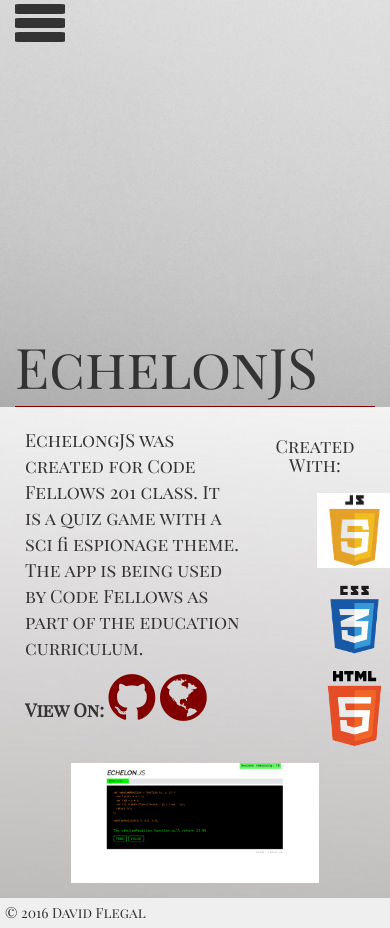
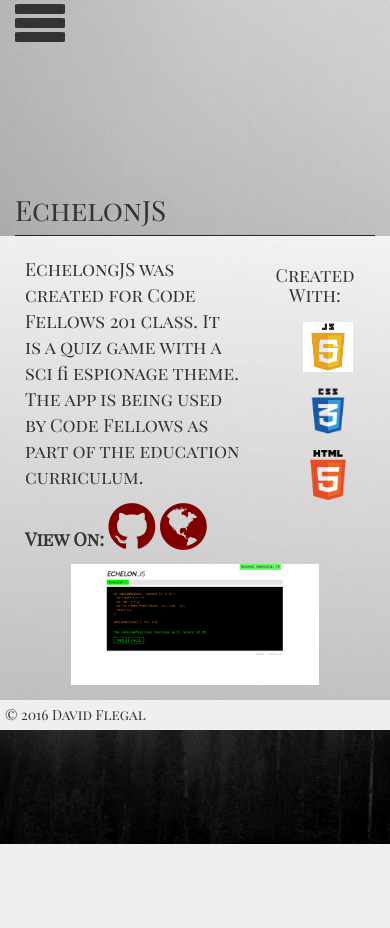
Before and after one commit to flegald/DavidFlegal, a Python web app: template mysite/templates/echelon.jinja2 in a window 390 px wide. After the commit the page ends 844 px from the top, so only its background shows below. Run offline with Jinja, Linux system fonts and the light colour scheme; the template is opened without the code that fills it, so the values that code supplies are empty.

Commit message:
worked on mobile css.

```diff
--- a/mysite/static/css/index.css
+++ b/mysite/static/css/index.css
@@ -48,6 +48,7 @@ body {
   margin-left: -20px;
   width: 220px;
   list-style: none;
+  z-index: 100;
 }
 
 .nav-mobile {
@@ -57,6 +58,11 @@ body {
 
 .nav-mobile a {
   color: #800000;
+}
+
+.mobile-nav {
+  position: absolute;
+  z-index: 999;
 }
 
 
@@ -95,13 +101,6 @@ body {
 	padding-top: 60px;
 	font-size: 3em;
   z-index: 90;
-}
-
-#arrow {
-  width: 200px;
-  margin-right: auto;
-  margin-left: auto;
-  margin-top: -30px;
 }
 
 .thumb {
@@ -143,7 +142,7 @@ i:hover {
   padding-top: 220px;
   font-size: 4em;
   margin-bottom: 0px;
-    border-bottom: 1px solid #800000;
+  border-bottom: 1px solid #800000;
 }
 
 .article-custom {
--- a/mysite/static/css/media.css
+++ b/mysite/static/css/media.css
@@ -4,7 +4,7 @@
 	}
 }
 
-@media (min-width: 1188px) {
+@media (min-width: 1200px) {
 	.article-custom {
 		margin-top: 331px;
 		background-image: url('../images/gradient.jpg');
@@ -17,3 +17,22 @@
 	}
 
 }
+
+@media (max-width: 800px){
+	.page-header {
+		padding-top: 80px;
+		font-size: 2em;
+	}
+
+	#name {
+		font-size: 2em;
+	}
+
+	.tool-list {
+		margin-left: -15px;
+	}
+
+	.tool-list li img {
+		width: 50px;
+	}
+}
--- a/mysite/templates/about.jinja2
+++ b/mysite/templates/about.jinja2
@@ -12,10 +12,10 @@
 
    <div class="container article-custom">
 	   <div class='col-lg-8 col-md-8 col-sm-6 col-xs-12'>
-	   <p>I am a dedicated web developer, specializing in Python. I have recently graduated from the Code Fellows 401 Advanced Python course. I enjoy working with frameworks and anything backend. I am able to do front end as well. I have taken multiple courses also at Code Fellows with an emphasis on JavaScript.
+	   <p>I am a dedicated web developer, specializing in Python. I have recently graduated from the Code Fellows 401 Advanced Python course. I enjoy working with and learning new frameworks. I also enjoy front-end development and have taken other classes at Code Fellows with a focus on front-end Javascript.
 		</p>
 		<p>
-		I am dedicated to efficiency and organization. I would love to work as a back end developer, using any framework and web service. I have developed RESTful APIs. I am well versed in AWS and Ansible deployment as well as utilizing Gunicorn in tandem with these tools.</p>
+		I am dedicated to efficiency and organization. I would love to work either as a back-end developer, handling frameworks and deployment, or as a front-end developer, polishing sites for user experience.</p>
 		<ul id='about_contact'>
 			<li>
 				<a href='https://github.com/flegald'>
--- a/mysite/templates/base.jinja2
+++ b/mysite/templates/base.jinja2
@@ -80,7 +80,7 @@
    })
 
 
-   if ($('html').width() <= 700){
+   if ($('html').width() <= 800){
          $('.mobile-nav').show()
          $('nav').hide()
    } else {
@@ -90,7 +90,7 @@
 
 
    $(window).resize(function(){
-      if ($(window).width() >= 700){
+      if ($(window).width() >= 800){
          $('nav').show()
          $('.mobile-nav').hide()
       } else {
```
